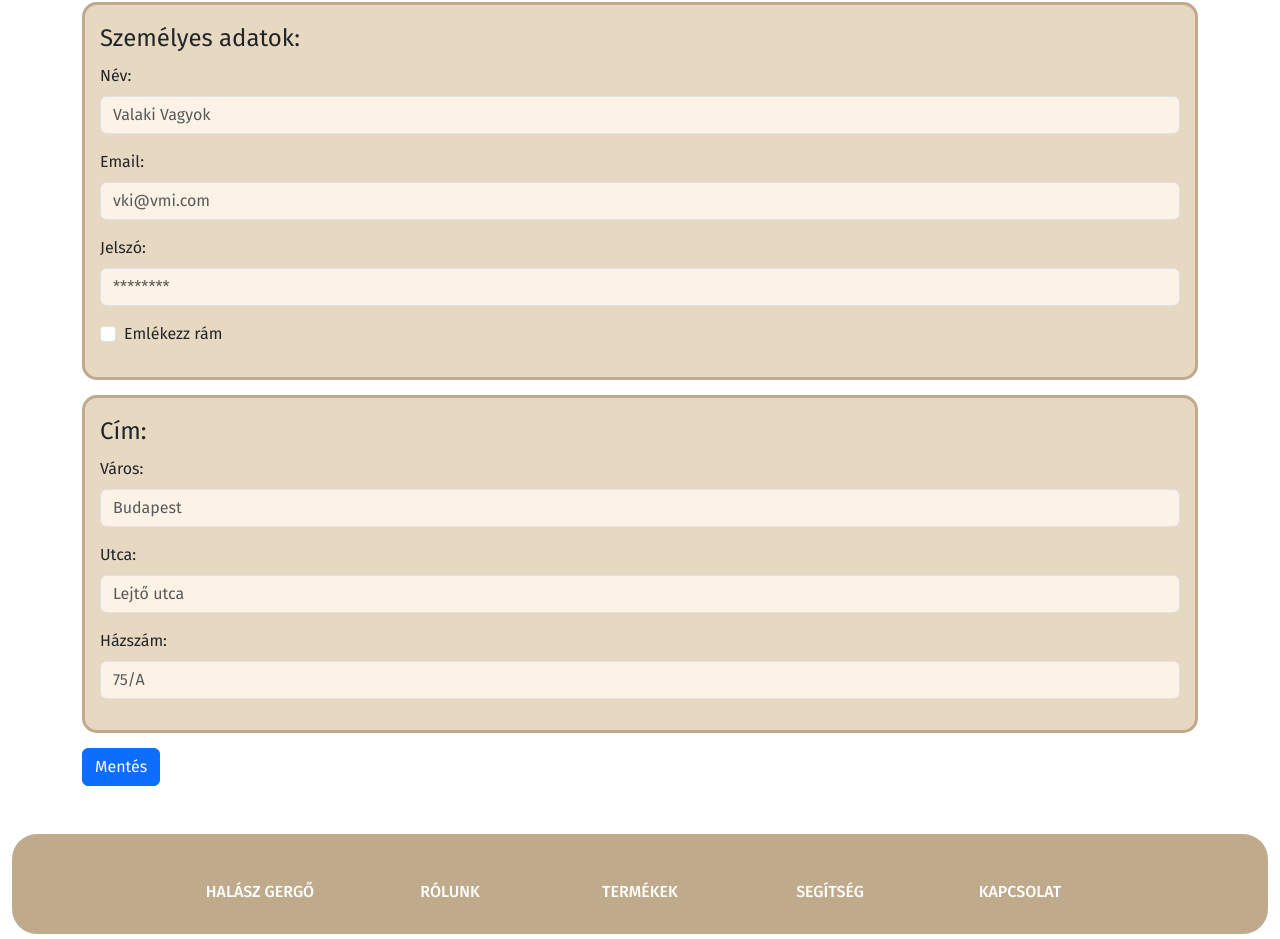
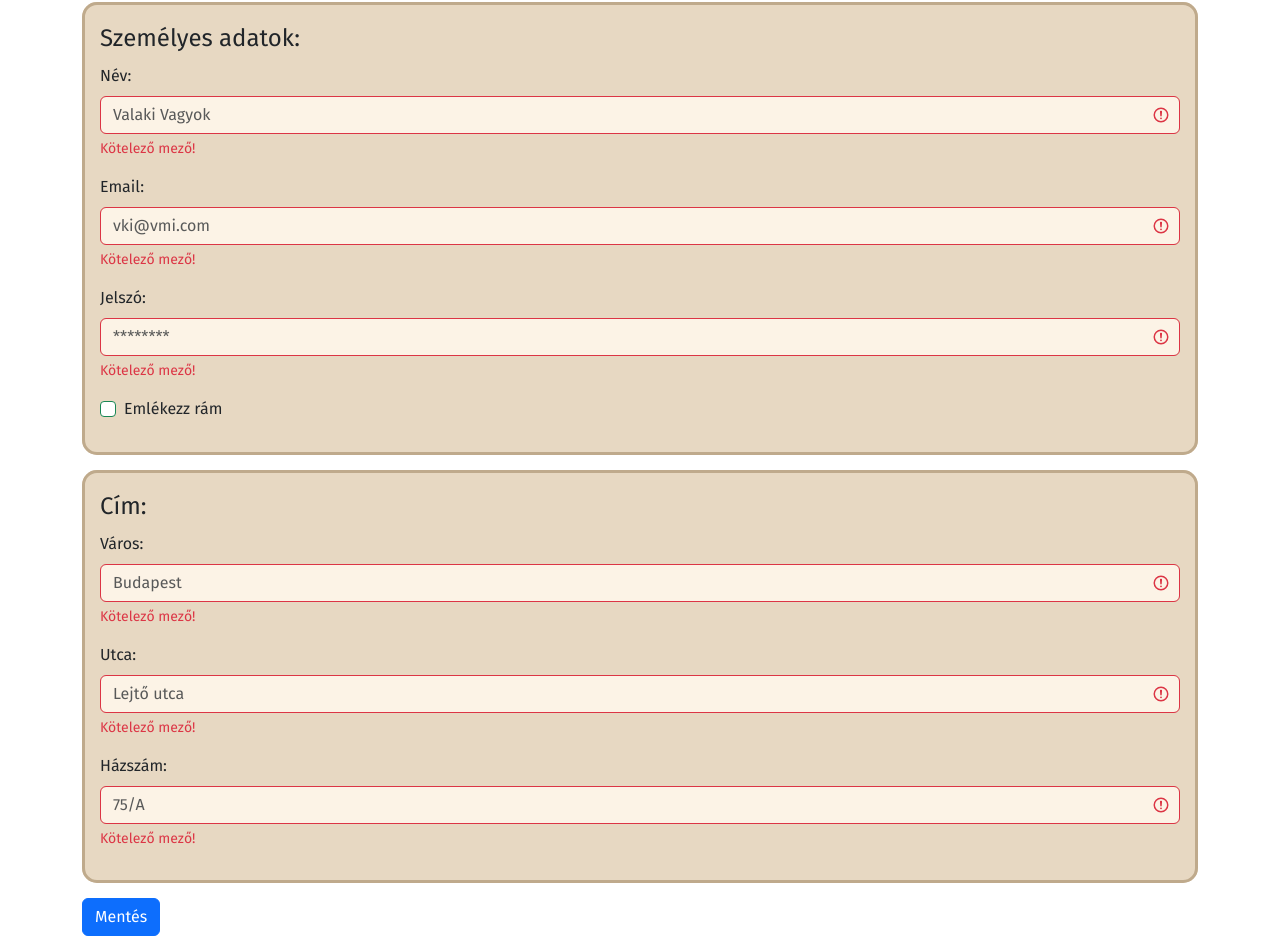
Before and after one commit to HalaszGergo2/WebaruhazListaMuveletek, a plain HTML site: page adatlap.html in a window 1280 px wide. Shown: the part 421-1360 px from the top of the page. Drawn offline with nearby package versions, Linux system fonts and the light colour scheme.

Commit message:
Oldal 100% kész

```diff
--- a/adatlap.html
+++ b/adatlap.html
@@ -52,7 +52,7 @@
         </div>
       </nav>
       <div class="container mt-3">
-        <form action="/action_page.php">
+        <form class="was-validated">
           <fieldset class="elso">
             <legend>Személyes adatok:</legend>
             <div class="mb-3 mt-3">
@@ -63,7 +63,11 @@
                 id="nev"
                 placeholder="Valaki Vagyok"
                 name="nev"
+                pattern="^[A-Z][a-zA-Z ]{3,}$"
+                required
               />
+              <div class="valid-feedback">&#10003;</div>
+              <div class="invalid-feedback">Kötelező mező!</div>
             </div>
             <div class="mb-3">
               <label for="email" class="form-label">Email:</label>
@@ -73,7 +77,10 @@
                 id="email"
                 placeholder="vki@vmi.com"
                 name="email"
+                required
               />
+              <div class="valid-feedback">&#10003;</div>
+              <div class="invalid-feedback">Kötelező mező!</div>
             </div>
             <div class="mb-3">
               <label for="pwd" class="form-label">Jelszó:</label>
@@ -83,7 +90,11 @@
                 id="pwd"
                 placeholder="********"
                 name="pswd"
+                pattern="^(?=.*[0-9])(?=.*[a-z])(?=.*[A-Z])(?=.*\W)(?!.* ).{8,16}$"
+                required
               />
+              <div class="valid-feedback">&#10003;</div>
+              <div class="invalid-feedback">Kötelező mező!</div>
             </div>
             <div class="form-check mb-3">
               <label class="form-check-label">
@@ -106,7 +117,10 @@
                 id="varos"
                 placeholder="Budapest"
                 name="varos"
+                required
               />
+              <div class="valid-feedback">&#10003;</div>
+              <div class="invalid-feedback">Kötelező mező!</div>
             </div>
             <div class="mb-3">
               <label for="utca" class="form-label">Utca:</label>
@@ -116,7 +130,10 @@
                 id="utca"
                 placeholder="Lejtő utca"
                 name="utca"
+                required
               />
+              <div class="valid-feedback">&#10003;</div>
+              <div class="invalid-feedback">Kötelező mező!</div>
             </div>
             <div class="mb-3">
               <label for="haz" class="form-label">Házszám:</label>
@@ -126,7 +143,10 @@
                 id="haz"
                 placeholder="75/A"
                 name="haz"
+                required
               />
+              <div class="valid-feedback">&#10003;</div>
+              <div class="invalid-feedback">Kötelező mező!</div>
             </div>
           </fieldset>
           <button type="submit" class="btn btn-primary">Mentés</button>
--- a/htmlOsszeallit.js
+++ b/htmlOsszeallit.js
@@ -48,10 +48,7 @@ export function htmlKosarOsszeallit(lista) {
       if (kulcs === "ar") {
         osszeg += parseInt(elem[kulcs]);
       }
-      if(kulcs in lista){
-        db += 1;
-        txt += db;
-      }
+
     }
     txt += `<td class='torol' id=${"k" + index}>🗑️</td>`;
 
```
